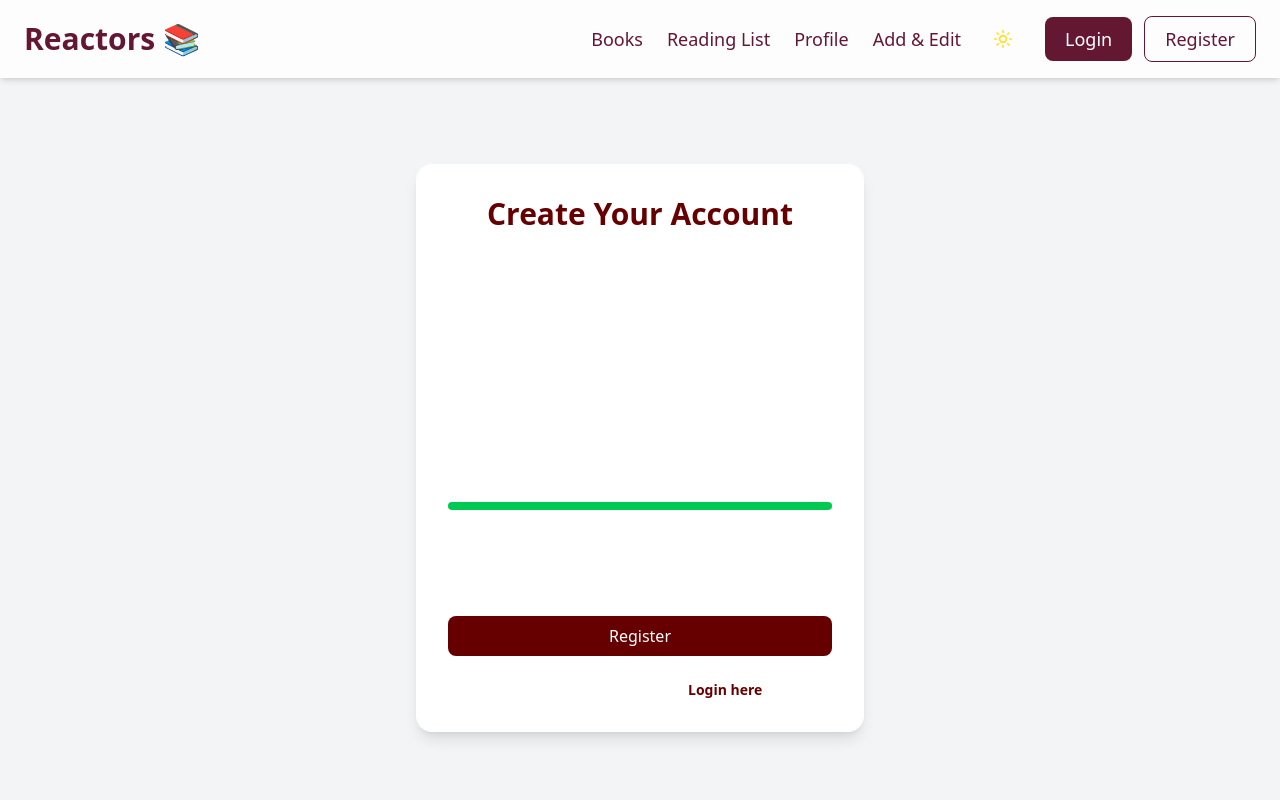
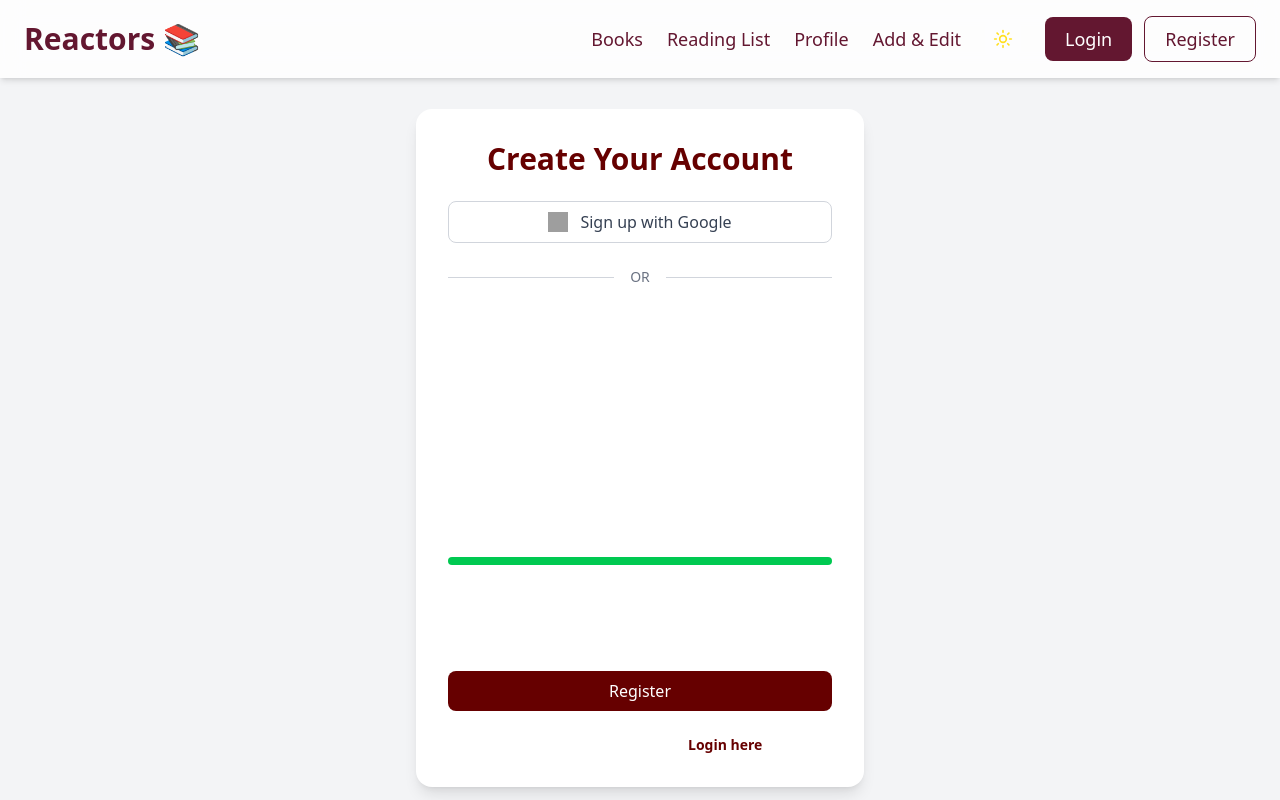
Before and after one commit to alikhalifehh/Reactors, a React (Vite) app: page /register in a window 1280 px wide. Built offline with nearby package versions, Linux system fonts and the light colour scheme; no server answers; grey boxes are pictures that could not be loaded.

Commit message:
added missing register with google button

```diff
--- a/src/pages/Register.jsx
+++ b/src/pages/Register.jsx
@@ -17,7 +17,7 @@ export default function Register() {
   const [errors, setErrors] = useState({});
   const [loading, setLoading] = useState(false);
 
-  // validate name, email, password, confirm password
+  // Validate all fields
   const validateForm = () => {
     const newErrors = {};
 
@@ -54,7 +54,7 @@ export default function Register() {
     return newErrors;
   };
 
-  // password strength meter
+  // Password strength meter
   const evaluatePasswordStrength = (value) => {
     let score = 0;
     if (value.length >= 8) score++;
@@ -68,7 +68,7 @@ export default function Register() {
     return 3;
   };
 
-  // submit handler
+  // Handle submit
   const handleSubmit = async (e) => {
     e.preventDefault();
     setErrors({});
@@ -94,7 +94,7 @@ export default function Register() {
       return;
     }
 
-    // Show OTP modal (IMPORTANT)
+    // OTP modal
     if (res.mfa) {
       setMfaData({
         userId: res.userId,
@@ -117,6 +117,30 @@ export default function Register() {
           {errors.server && (
             <p className="text-red-600 text-center mb-3">{errors.server}</p>
           )}
+
+          {/* Google Sign Up */}
+          <button
+            onClick={() => {
+              window.location.href = "http://localhost:5000/api/auth/google";
+            }}
+            className="w-full flex items-center justify-center gap-3 border border-gray-300 py-2 mb-6 rounded-lg hover:bg-gray-100 transition"
+          >
+            <img
+              src="https://developers.google.com/identity/images/g-logo.png"
+              alt="Google Logo"
+              className="w-5 h-5"
+            />
+            <span className="text-gray-700 font-medium">
+              Sign up with Google
+            </span>
+          </button>
+
+          {/* Divider */}
+          <div className="flex items-center my-6">
+            <div className="flex-grow h-px bg-gray-300"></div>
+            <span className="px-4 text-gray-500 text-sm">OR</span>
+            <div className="flex-grow h-px bg-gray-300"></div>
+          </div>
 
           <form onSubmit={handleSubmit} className="space-y-5">
             {/* Name */}
@@ -171,6 +195,7 @@ export default function Register() {
                 <p className="text-red-500 text-sm">{errors.password}</p>
               )}
 
+              {/* Strength Meter */}
               <div className="w-full mt-2">
                 <div className="h-2 w-full bg-gray-300 rounded-full overflow-hidden">
                   <div
```
